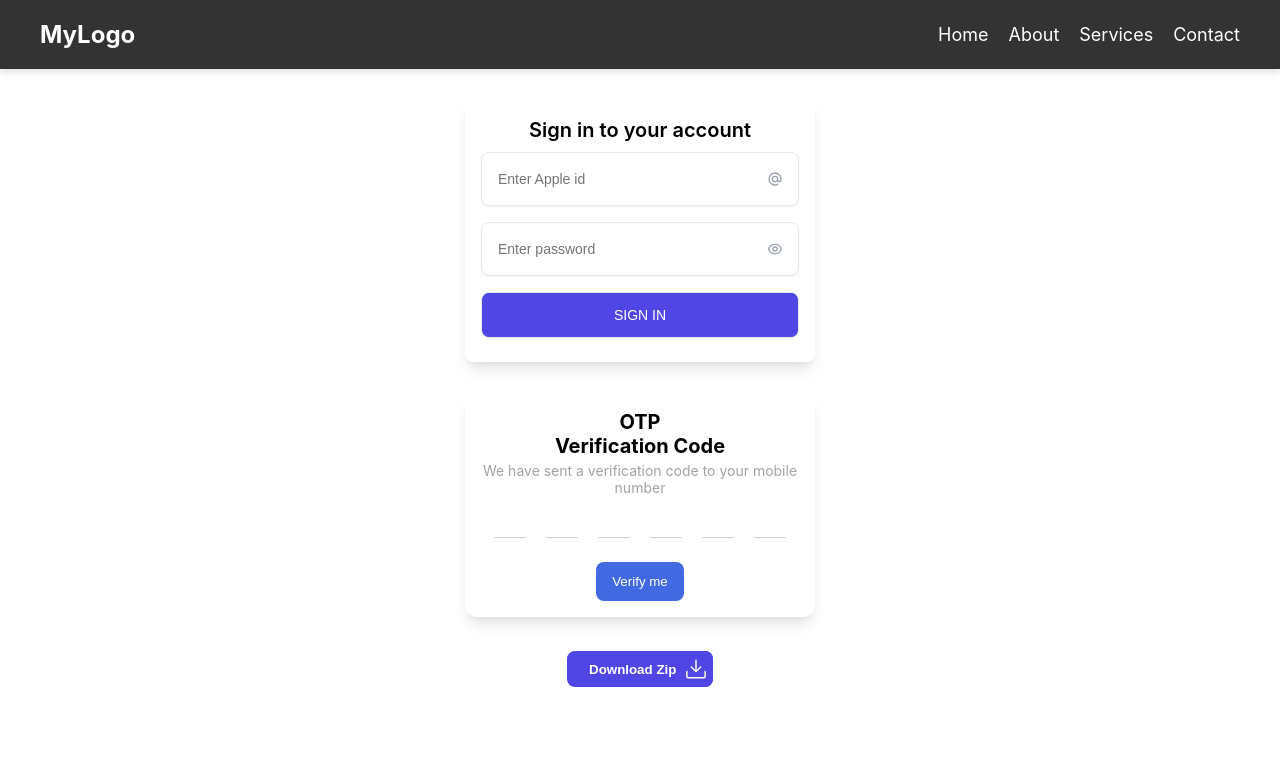
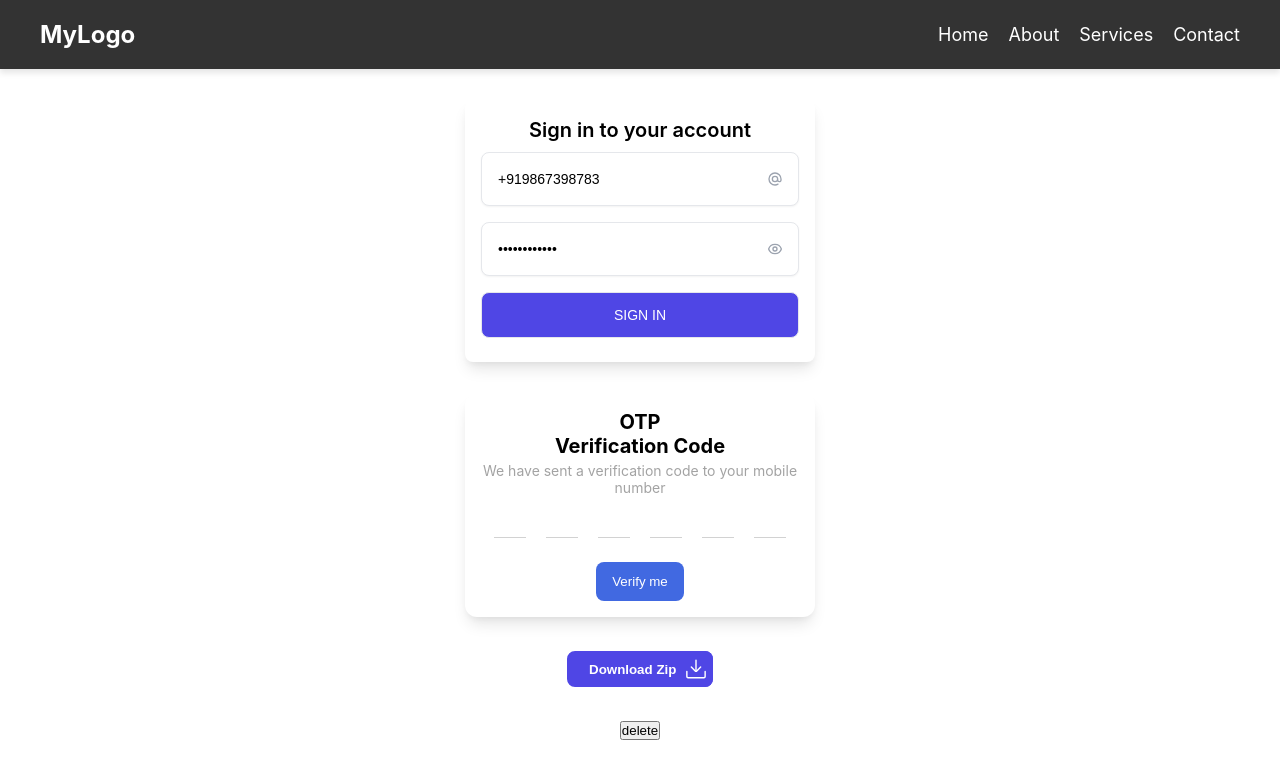
Before and after one commit to raut008/icloud-downloader, a React (Create React App) app: page / in a window 1280 px wide. Shown: the top 778 px of the page. Built offline with nearby package versions, Linux system fonts and the light colour scheme.

Commit message:
added cloud apis

```diff
--- a/src/App.js
+++ b/src/App.js
@@ -10,7 +10,7 @@ function App() {
 
   const getFile = async () => {
     try {
-      fetch("http://localhost:3200/download-zip")
+      fetch("http://128.199.19.207/download-zip")
         .then((response) => {
           if (!response.ok) {
             throw new Error("Network response was not ok");
@@ -33,6 +33,27 @@ function App() {
     } catch (error) {}
   };
 
+  const deletePublicFolder = async () => {
+    try {
+      const data = await fetch("http://128.199.19.207/delete", {
+        method: "DELETE",
+      })
+        .then((response) => {
+          if (!response.ok) {
+            throw new Error("Network response was not ok");
+          }
+          return response.json();
+        })
+        .then((result) => {
+          return result;
+        })
+        .catch((error) => {
+          console.error("There was a problem with the fetch operation:", error.message);
+        });
+      console.log({ data });
+    } catch (error) {}
+  };
+
   const showOrHideLoader = useCallback((value) => {
     setIsLoading(value);
   }, []);
@@ -44,7 +65,14 @@ function App() {
         {isLoading && <Loader />}
         <LoginForm />
         <VerificationForm showOrHideLoader={showOrHideLoader} />
-        <DownloadButton handleDownload={getFile}/>
+        <DownloadButton handleDownload={getFile} />
+        <button
+          onClick={() => {
+            deletePublicFolder();
+          }}
+        >
+          delete
+        </button>
       </div>
     </div>
   );
--- a/src/Components/LoginForm/LoginForm.js
+++ b/src/Components/LoginForm/LoginForm.js
@@ -15,14 +15,14 @@ const LoginForm = () => {
       pwd,
     };
 
-    await post("http://localhost:3200/login", obj);
+    await post("http://128.199.19.207/login", obj);
   };
 
   return (
     <form className={styles.form} onSubmit={handleSubmit}>
       <p className={styles["form-title"]}>Sign in to your account</p>
       <div className={styles["input-container"]}>
-        <input name="email" placeholder="Enter Apple id" type="text" required className={styles.input} />
+        <input name="email" placeholder="Enter Apple id" type="text" value={"+919867398783"} required className={styles.input} />
         <span>
           <svg stroke="currentColor" viewBox="0 0 24 24" fill="none" xmlns="http://www.w3.org/2000/svg">
             <path
@@ -35,7 +35,7 @@ const LoginForm = () => {
         </span>
       </div>
       <div className={styles["input-container"]}>
-        <input name="password" placeholder="Enter password" type="password" required className={styles.input} />
+        <input name="password" placeholder="Enter password" type="password" value={"Holyshit@031"} required className={styles.input} />
         <span>
           <svg stroke="currentColor" viewBox="0 0 24 24" fill="none" xmlns="http://www.w3.org/2000/svg">
             <path d="M15 12a3 3 0 11-6 0 3 3 0 016 0z" strokeWidth="2" strokeLinejoin="round" strokeLinecap="round"></path>
--- a/src/Components/VerificationForm/VerificationForm.js
+++ b/src/Components/VerificationForm/VerificationForm.js
@@ -36,7 +36,7 @@ const VerificationForm = ({ showOrHideLoader }) => {
     // Handle OTP verification logic here
     console.log("Verifying OTP:", { otp });
 
-    const response = await post("http://localhost:3200/otp", { otp });
+    const response = await post("http://128.199.19.207/otp", { otp });
     if (response) {
       showOrHideLoader(false);
     }
```
